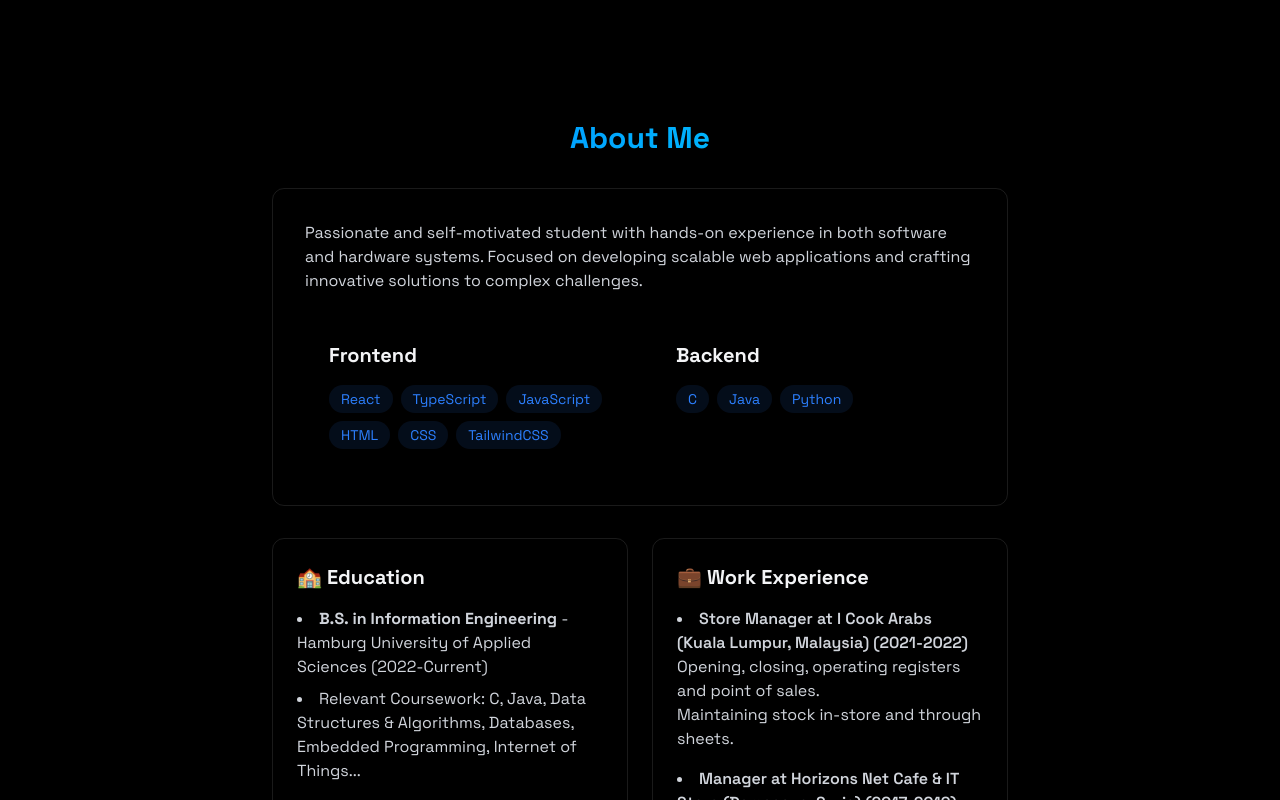
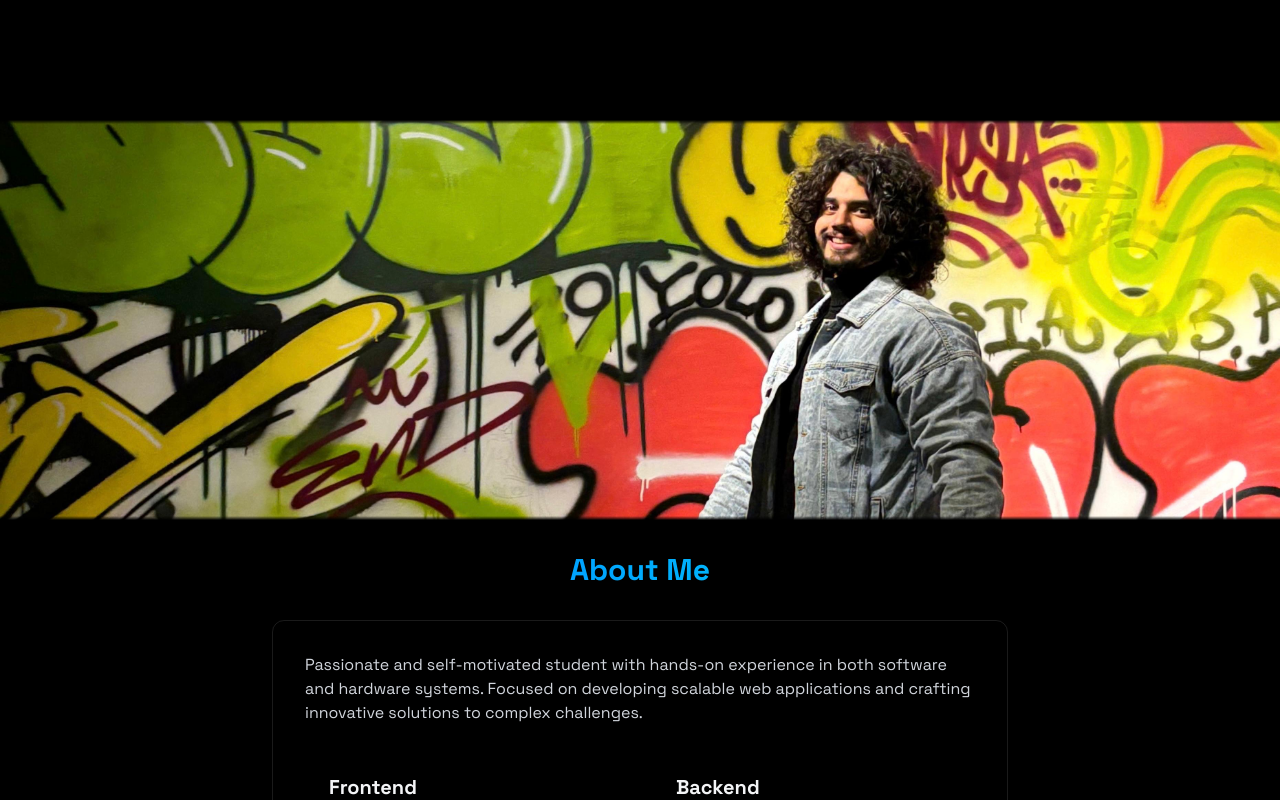
Before and after one commit to Yousef-Taha1/portfolio, a React (Vite) app: page / in a window 1280 px wide. Shown: the part 760-1560 px from the top of the page. Built offline with nearby package versions, Linux system fonts and the light colour scheme; the HTML template or start-up script is replaced by a standard one.

Commit message:
Pic added to About Me

```diff
--- a/src/components/sections/About.jsx
+++ b/src/components/sections/About.jsx
@@ -1,4 +1,5 @@
 import {RevealOnScroll} from '../RevealOnScroll'
+import mypic from '../../assets/mypic.jpg';
 
 
 export const About = () => {
@@ -25,6 +26,20 @@ export const About = () => {
         className="min-h-screen flex items-center justify-center py-20"
         >
             <RevealOnScroll>
+            <div className="flex items-center mb-8">
+                        <div className="min-w-screen h-100 overflow-hidden mr-5 ml-5 relative">
+                            <img
+                                src={mypic}
+                                alt="Yousef Taha"
+                                className="w-full h-full object-cover object-top"
+                                style={{
+                                    objectPosition: '50% 7%',
+                                    maskImage: 'linear-gradient(to bottom, rgba(0, 0, 0, 0) 0%, rgba(0, 0, 0, 1) 1%, rgba(0, 0, 0, 1) 99%, rgba(0, 0, 0, 0) 100%)',
+                                    WebkitMaskImage: 'linear-gradient(to bottom, rgba(0, 0, 0, 0) 0%, rgba(0, 0, 0, 1) 1%, rgba(0, 0, 0, 1) 99%, rgba(0, 0, 0, 0) 100%)'
+                                }}
+                            />
+                        </div>
+            </div>
             <div className="max-w-3xl mx-auto px-4">
                 <h2
                     className="text-3xl font-bold mb-8 bg-gradient-to-r from-blue-500 to-cyan-400 bg-clip-text text-transparent text-center"
```
Also changed, not shown: src/assets/mypic.jpg (added).
